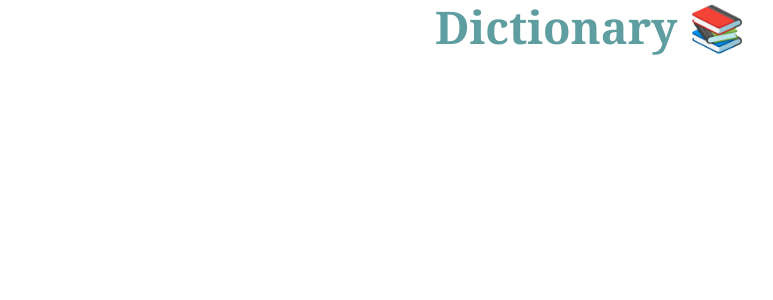
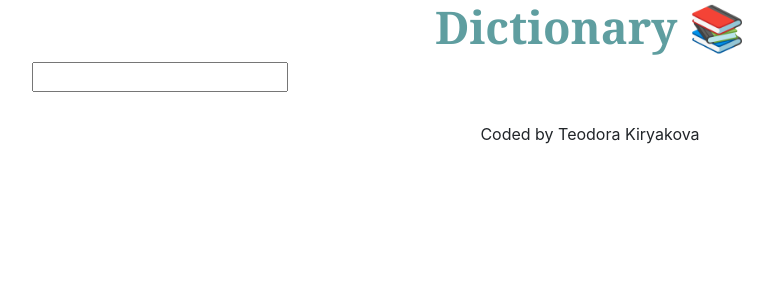
Before and after one commit to TeddyKiryakova/react-dictionary-project, a React (Create React App) app: page / in a window 1280 px wide. Shown: the top 300 px of the page, without its empty margins (50-823 px from the left). Built offline with nearby package versions, Linux system fonts and the light colour scheme.

Commit message:
`Search input added

```diff
--- a/src/App.css
+++ b/src/App.css
@@ -5,3 +5,8 @@
   font-size: 45px;
   font-weight: bold;
 }
+
+.App-footer {
+  text-align: center;
+  margin: 30px 0;
+}
--- a/src/App.js
+++ b/src/App.js
@@ -1,10 +1,19 @@
 
 import './App.css';
+import  Dictionary  from "./Dictionary.js";
 
 export default  function App() {
   return (
     <div className="App">
+      <div className="container">
     <h1> Dictionary 📚</h1>
-     </div>
+    <main>
+      <Dictionary />
+    </main>
+    <footer className="App-footer">
+      Coded by Teodora Kiryakova
+    </footer>
+      </div>
+    </div>
   );
 }
--- /dev/null
+++ b/src/Dictionary.css
@@ -0,0 +1,2 @@
+.Dictionary {
+}
--- /dev/null
+++ b/src/Dictionary.js
@@ -0,0 +1,24 @@
+import React, { useState } from "react";
+import "./Dictionary.css";
+
+export default function Dictionary() {
+    let [keyword, setKeyword] = useState("");
+
+    function search(event) {
+        event.preventDefault();
+        alert (`Searching for ${keyword} definition`);
+    }
+
+function handleKeywordChange(event){
+    setKeyword(event.target.value);
+}
+
+    return (
+        <div className="Dictionary">
+            <form onSubmit={search}>
+                <input type="search" onChange={handleKeywordChange} />
+            </form>
+        </div>
+    );
+
+}
```
